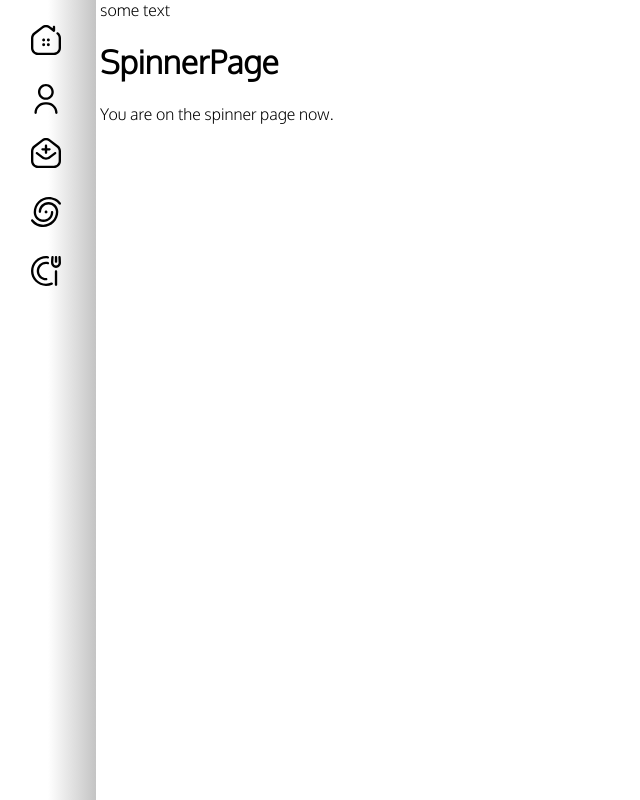
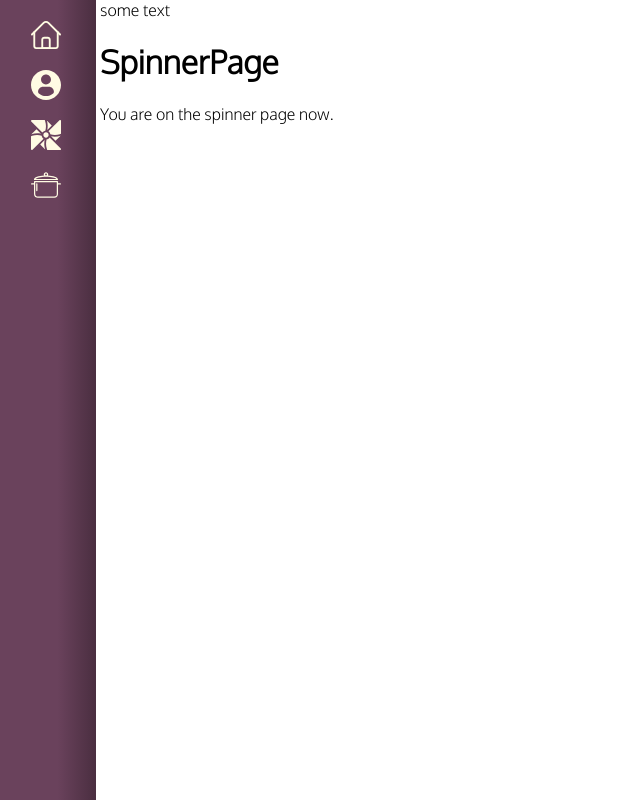
Before and after one commit to supernova4888/munchbox, a React (Create React App) app in the folder frontend/: page /spinner in a window 1280 px wide. Shown: the whole page, without its empty margins (0-640 px from the left). Built offline with nearby package versions, Linux system fonts and the light colour scheme.

Commit message:
Hide mobile nav icons on left nav display

```diff
--- a/frontend/src/components/Navbar.jsx
+++ b/frontend/src/components/Navbar.jsx
@@ -1,19 +1,25 @@
 import { Link } from "react-router-dom";
-import home from "../resources/mobile_navbar/house.svg";
-import pot from "../resources/mobile_navbar/dinner.svg";
+/* top nav */
+import house from "../resources/mobile_navbar/house.svg";
+import plate from "../resources/mobile_navbar/dinner.svg";
 import spinner from "../resources/mobile_navbar/hurricane.svg";
-import profile from "../resources/mobile_navbar/user.svg";
+import user from "../resources/mobile_navbar/user.svg";
 import plus from "../resources/mobile_navbar/invitation.svg";
+/* side nav */
+import home from "../resources/navbar/home.svg";
+import profile from "../resources/navbar/profile-user.svg";
+import pinwheel from "../resources/navbar/pinwheel.svg";
+import pot from "../resources/navbar/pan.svg";
 
 export default function Navbar() {
     return (
         <footer className="navbarFooter">
             <ul>
-                <li><Link to="/home"><img className="svgIcon" src={home}/></Link></li>
-                <li><Link to="/profile"><img className="svgIcon" src={profile}/></Link></li>
+                <li><Link to="/home"><img className="svgIcon" src={house}/><img className="svgIconSide" src={home}/></Link></li>
+                <li><Link to="/profile"><img className="svgIcon" src={user}/><img className="svgIconSide" src={profile}/></Link></li>
                 <li><Link to="/post"><img className="svgIconLg" src={plus}/></Link></li>
-                <li><Link to="/spinner"><img className="svgIcon" src={spinner}/></Link></li>
-                <li><Link to="/post"><img className="svgIcon" src={pot}/></Link></li>
+                <li><Link to="/spinner"><img className="svgIcon" src={spinner}/><img className="svgIconSide" src={pinwheel}/></Link></li>
+                <li><Link to="/post"><img className="svgIcon" src={plate}/><img className="svgIconSide" src={pot}/></Link></li>
             </ul>
         </footer>
     );
--- a/frontend/src/styles/_navbar.css
+++ b/frontend/src/styles/_navbar.css
@@ -1,7 +1,5 @@
 
-.svgIconLg{
-    max-height: 30px;
-}
+
 
 /* for NavbarSide */
 .navbarSide {
@@ -48,6 +46,12 @@
         max-height: 20px;
         padding-top: 5px;
     }
+    .svgIconLg{
+        max-height: 30px;
+    }
+    .svgIconSide{
+        display: none;
+    }
     .navbarFooter {
         background: rgb(227,227,227);
         background: linear-gradient(180deg, rgba(227,227,227,1) 0%, rgba(255,255,255,1) 40%);
@@ -73,11 +77,19 @@
 
 @media (min-width: 600px) {
     .svgIcon{
+        display: none;
+        max-height: 30px;
+    }
+    .svgIconLg{
+        display: none;
+    }
+    .svgIconSide{
+        display: block;
         max-height: 30px;
     }
     .navbarFooter {
-        background: rgb(255,255,255);
-        background: linear-gradient(90deg, rgba(255,255,255,1) 50%, rgba(196,196,196,1) 100%);
+        background: rgb(106,66,92);
+        background: linear-gradient(90deg, rgba(106,66,92,1) 60%, rgba(74,46,64,1) 100%);
         left: 0;
         top: 0;
         height: 100%;
```
